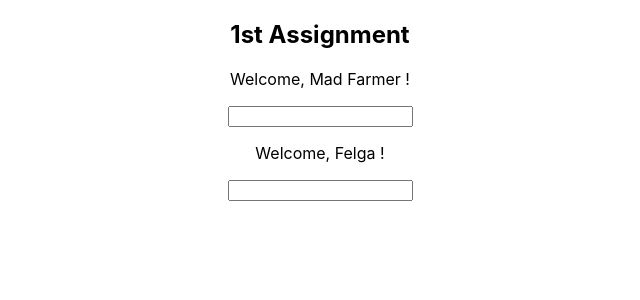
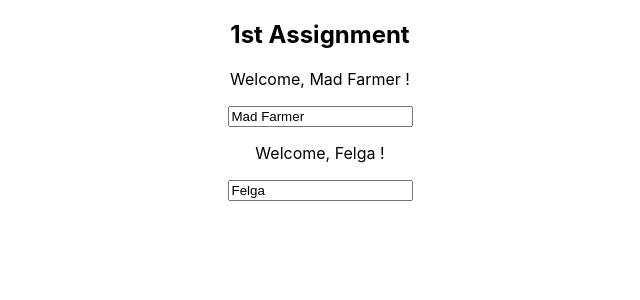
Before and after one commit to janko101/react-assignment-udemy, a React (Create React App) app: page / in a window 1280 px wide. Shown: the top 300 px of the page, without its empty margins (320-960 px from the left). Built offline with nearby package versions, Linux system fonts and the light colour scheme.

Commit message:
Adds two way binding to also display starting userName

```diff
--- a/src/App.jsx
+++ b/src/App.jsx
@@ -29,14 +29,16 @@ class App extends Component {
     return (
       <div className="App">
         <h2>1st Assignment</h2>
-        <UserOutput
+        <UserOutput userName={this.state.userNames[0].userName} />
+        <UserInput
           userName={this.state.userNames[0].userName}
+          changed={this.changeFirstUserNameHandler}
         />
-        <UserInput changed={this.changeFirstUserNameHandler} />
-        <UserOutput
+        <UserOutput userName={this.state.userNames[1].userName} />
+        <UserInput
           userName={this.state.userNames[1].userName}
+          changed={this.changeSecondUserNameHandler}
         />
-        <UserInput changed={this.changeSecondUserNameHandler} />
       </div>
     );
   }
--- a/src/Components/UserInput.jsx
+++ b/src/Components/UserInput.jsx
@@ -3,7 +3,7 @@ import React from "react";
 const UserInput = (props) => {
   return (
     <div>
-      <input type="text" onChange={props.changed}/>
+      <input type="text" onChange={props.changed} value={props.userName}/>
     </div>
   );
 };
```
